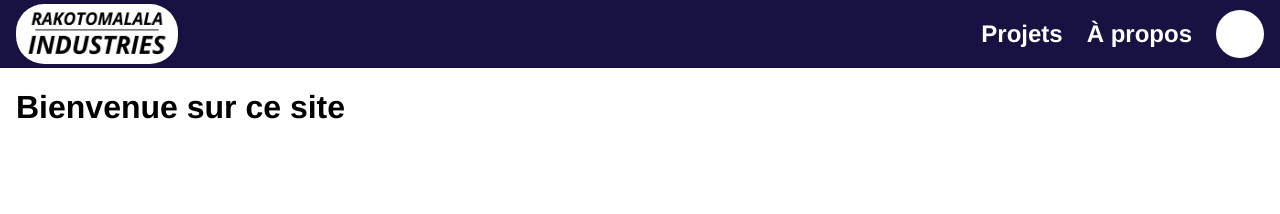
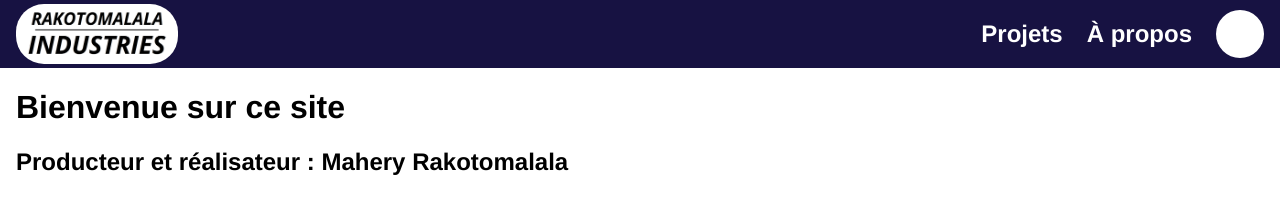
Before and after one commit to mahery2-codeperso/Portfolio21-09-2026, a plain HTML site: page index.html in a window 1280 px wide. Drawn offline with Linux system fonts and the light colour scheme.

Commit message:
Update Portfolio

```diff
--- a/index.html
+++ b/index.html
@@ -18,6 +18,7 @@
     </header>
     <main>
         <h1>Bienvenue sur ce site</h1>
+        <h2>Producteur et réalisateur : Mahery Rakotomalala</h2>
     </main>
 
 
```
